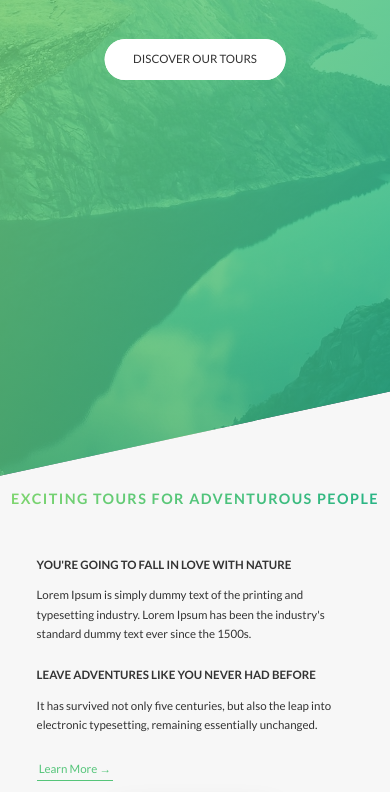
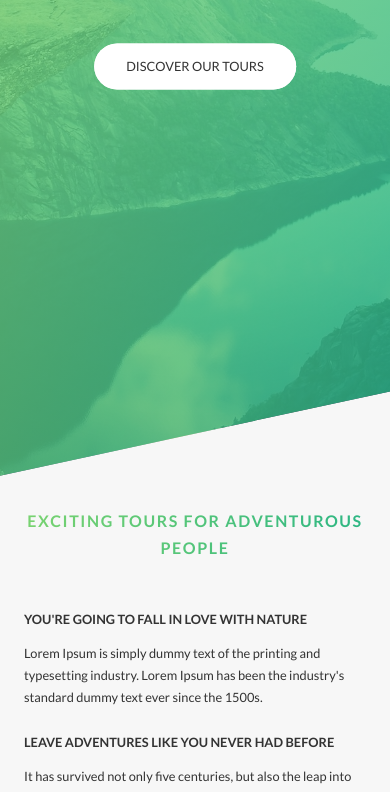
Before and after one commit to Jayan1995/Learnings, a plain HTML site: page index.html in a window 390 px wide. Shown: the part 326-1118 px from the top of the page. Drawn offline with Linux system fonts and the light colour scheme.

Commit message:
override global

```diff
--- a/css/style.css
+++ b/css/style.css
@@ -91,20 +91,17 @@ html {
 }
 @media (max-width: 56.25em) {
   html {
-
-    font-size: 45%;
+    font-size: 50%;
   }
 }
 @media (max-width: 22.5em) {
   html {
-
-    font-size: 33%;
+    font-size: 45%;
   }
 }
 @media (min-width: 112.5em) {
   html {
-
-    font-size: 65%;
+    font-size: 75%;
   }
 }
 
```
